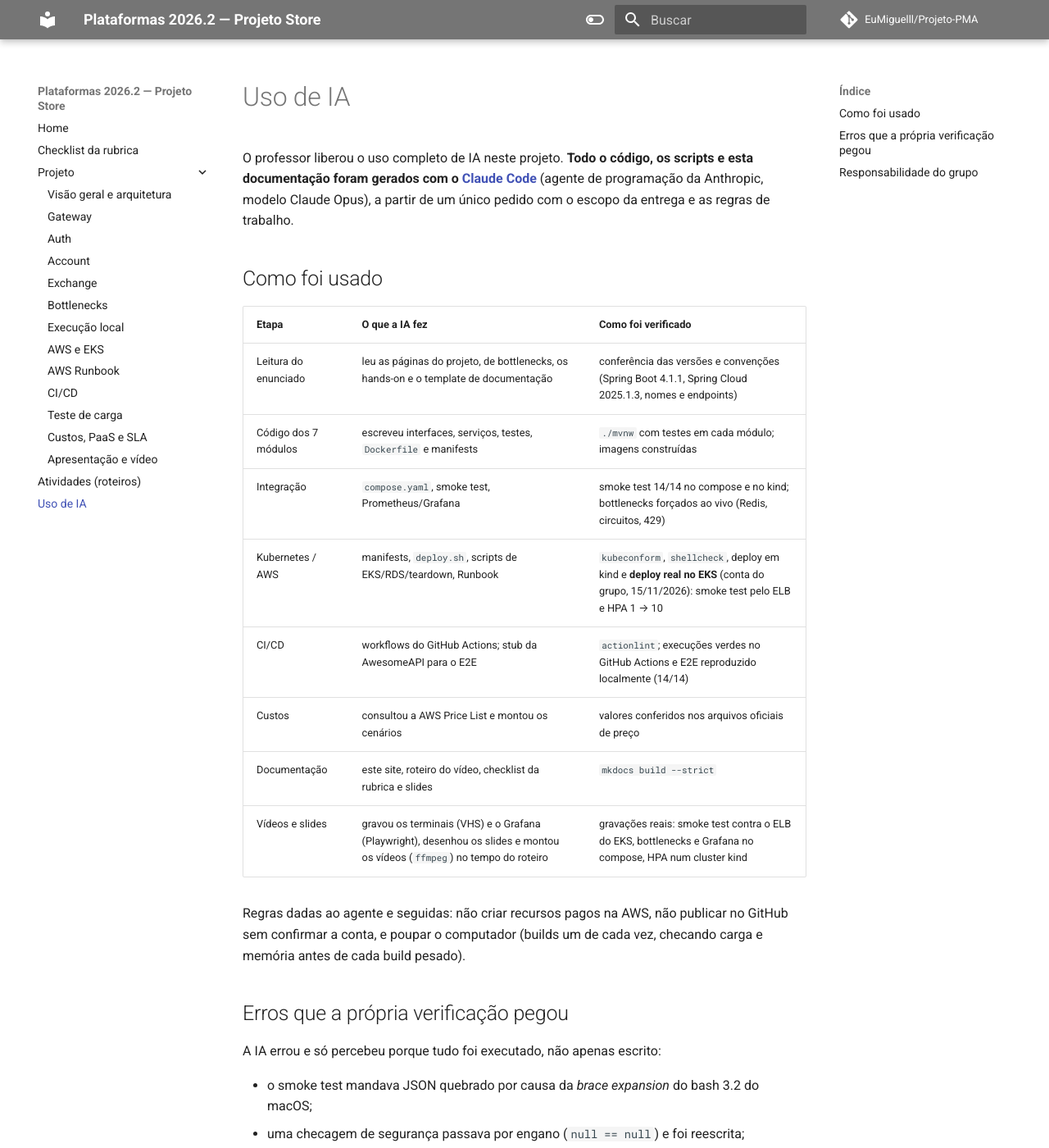
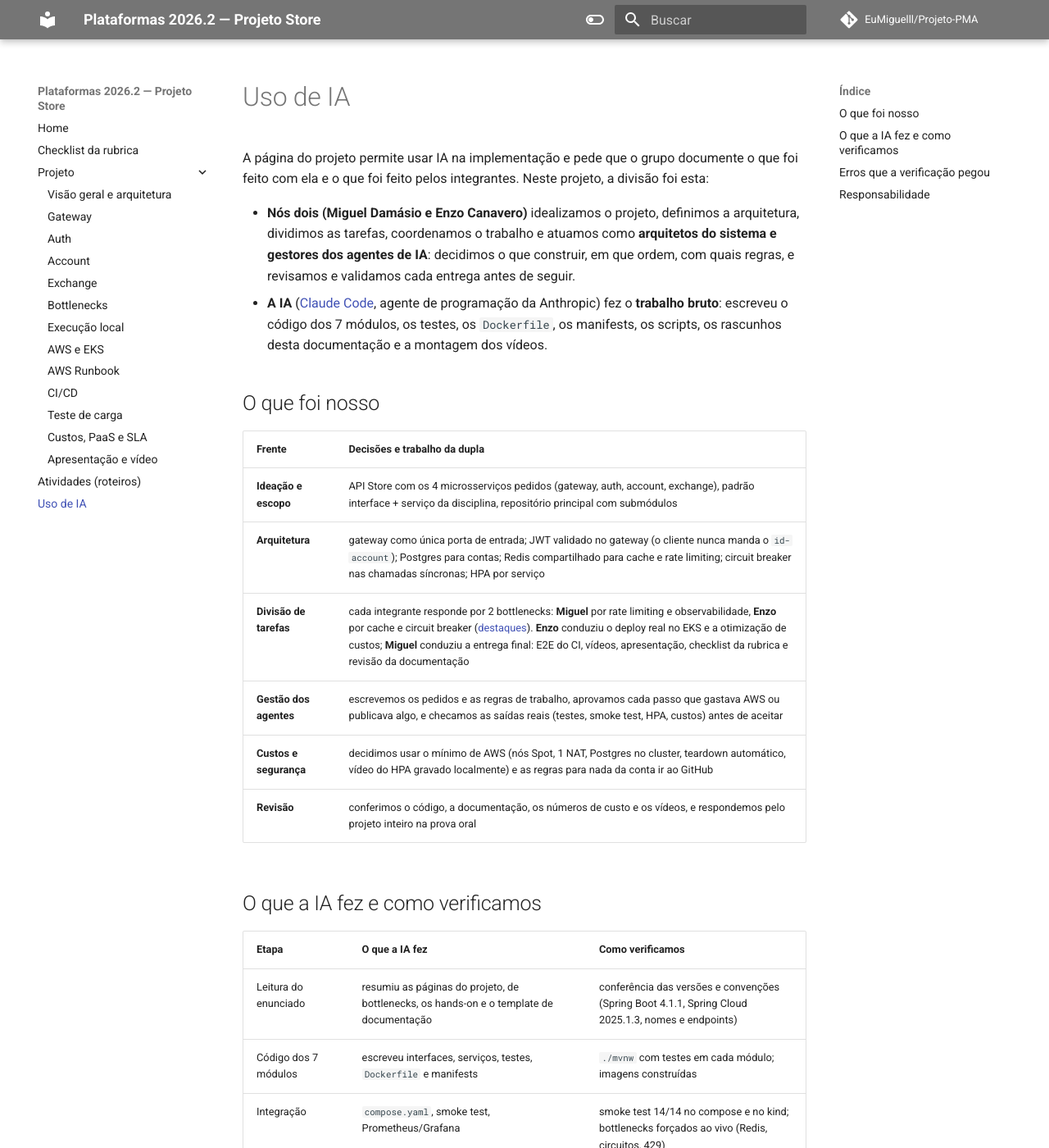
Before and after one commit to EuMiguelll/Projeto-PMA, an MkDocs documentation site: the page built from docs/uso-de-ia.md, in a window 1280 px wide and 1400 px high. Shown: the whole window at 82% size. Built offline with MkDocs 1.6.1 and Material for MkDocs 9.7.7, drawn with Linux system fonts in a browser that asks for light colours; comment, search, counter and statistics services are not loaded; some of the changed text lies outside the part shown.

Commit message:
Uso de IA: papéis da dupla e da IA; CI no espelho canavero/platform

```diff
--- a/docs/uso-de-ia.md
+++ b/docs/uso-de-ia.md
@@ -1,30 +1,47 @@
 # Uso de IA
 
-O professor liberou o uso completo de IA neste projeto. **Todo o código, os scripts e esta
-documentação foram gerados com o [Claude Code](https://claude.com/claude-code)** (agente de
-programação da Anthropic, modelo Claude Opus), a partir de um único pedido com o escopo da
-entrega e as regras de trabalho.
+A página do projeto permite usar IA na implementação e pede que o grupo documente o que foi
+feito com ela e o que foi feito pelos integrantes. Neste projeto, a divisão foi esta:
 
-## Como foi usado
+- **Nós dois (Miguel Damásio e Enzo Canavero)** idealizamos o projeto, definimos a arquitetura,
+  dividimos as tarefas, coordenamos o trabalho e atuamos como **arquitetos do sistema e gestores
+  dos agentes de IA**: decidimos o que construir, em que ordem, com quais regras, e revisamos e
+  validamos cada entrega antes de seguir.
+- **A IA** ([Claude Code](https://claude.com/claude-code), agente de programação da Anthropic)
+  fez o **trabalho bruto**: escreveu o código dos 7 módulos, os testes, os `Dockerfile`, os
+  manifests, os scripts, os rascunhos desta documentação e a montagem dos vídeos.
 
-| Etapa | O que a IA fez | Como foi verificado |
-|-------|----------------|---------------------|
-| Leitura do enunciado | leu as páginas do projeto, de bottlenecks, os hands-on e o template de documentação | conferência das versões e convenções (Spring Boot 4.1.1, Spring Cloud 2025.1.3, nomes e endpoints) |
+## O que foi nosso
+
+| Frente | Decisões e trabalho da dupla |
+|--------|------------------------------|
+| **Ideação e escopo** | API Store com os 4 microsserviços pedidos (gateway, auth, account, exchange), padrão interface + serviço da disciplina, repositório principal com submódulos |
+| **Arquitetura** | gateway como única porta de entrada; JWT validado no gateway (o cliente nunca manda o `id-account`); Postgres para contas; Redis compartilhado para cache e rate limiting; circuit breaker nas chamadas síncronas; HPA por serviço |
+| **Divisão de tarefas** | cada integrante responde por 2 bottlenecks: **Miguel** por rate limiting e observabilidade, **Enzo** por cache e circuit breaker ([destaques](projeto/bottlenecks.md#destaques-por-integrante)). **Enzo** conduziu o deploy real no EKS e a otimização de custos; **Miguel** conduziu a entrega final: E2E do CI, vídeos, apresentação, checklist da rubrica e revisão da documentação |
+| **Gestão dos agentes** | escrevemos os pedidos e as regras de trabalho, aprovamos cada passo que gastava AWS ou publicava algo, e checamos as saídas reais (testes, smoke test, HPA, custos) antes de aceitar |
+| **Custos e segurança** | decidimos usar o mínimo de AWS (nós Spot, 1 NAT, Postgres no cluster, teardown automático, vídeo do HPA gravado localmente) e as regras para nada da conta ir ao GitHub |
+| **Revisão** | conferimos o código, a documentação, os números de custo e os vídeos, e respondemos pelo projeto inteiro na prova oral |
+
+## O que a IA fez e como verificamos
+
+| Etapa | O que a IA fez | Como verificamos |
+|-------|----------------|------------------|
+| Leitura do enunciado | resumiu as páginas do projeto, de bottlenecks, os hands-on e o template de documentação | conferência das versões e convenções (Spring Boot 4.1.1, Spring Cloud 2025.1.3, nomes e endpoints) |
 | Código dos 7 módulos | escreveu interfaces, serviços, testes, `Dockerfile` e manifests | `./mvnw` com testes em cada módulo; imagens construídas |
 | Integração | `compose.yaml`, smoke test, Prometheus/Grafana | smoke test 14/14 no compose e no kind; bottlenecks forçados ao vivo (Redis, circuitos, 429) |
 | Kubernetes / AWS | manifests, `deploy.sh`, scripts de EKS/RDS/teardown, Runbook | `kubeconform`, `shellcheck`, deploy em kind e **deploy real no EKS** (conta do grupo, 15/11/2026): smoke test pelo ELB e HPA 1 → 10 |
 | CI/CD | workflows do GitHub Actions; stub da AwesomeAPI para o E2E | `actionlint`; execuções verdes no GitHub Actions e E2E reproduzido localmente (14/14) |
-| Custos | consultou a AWS Price List e montou os cenários | valores conferidos nos arquivos oficiais de preço |
-| Documentação | este site, roteiro do vídeo, checklist da rubrica e slides | `mkdocs build --strict` |
+| Custos | consultou a AWS Price List e montou os cenários | valores conferidos nos arquivos oficiais de preço e no AWS Pricing Calculator |
+| Documentação | rascunhos deste site, do roteiro do vídeo, do checklist da rubrica e dos slides | revisão nossa e `mkdocs build --strict` |
 | Vídeos e slides | gravou os terminais (VHS) e o Grafana (Playwright), desenhou os slides e montou os vídeos (`ffmpeg`) no tempo do roteiro | gravações reais: smoke test contra o ELB do EKS, bottlenecks e Grafana no compose, HPA num cluster kind |
 
-Regras dadas ao agente e seguidas: não criar recursos pagos na AWS, não publicar no GitHub sem
-confirmar a conta, e poupar o computador (builds um de cada vez, checando carga e memória
-antes de cada build pesado).
+Regras que demos aos agentes: não criar recursos pagos na AWS sem o nosso aval e sem teardown
+planejado, nunca versionar nada que identifique a conta (ID, ARNs, chaves), não publicar no
+GitHub sem confirmar a conta, e poupar o computador (builds um de cada vez).
 
-## Erros que a própria verificação pegou
+## Erros que a verificação pegou
 
-A IA errou e só percebeu porque tudo foi executado, não apenas escrito:
+A IA errou, e os erros só apareceram porque mandamos executar tudo, não apenas escrever:
 
 - o smoke test mandava JSON quebrado por causa da *brace expansion* do bash 3.2 do macOS;
 - uma checagem de segurança passava por engano (`null == null`) e foi reescrita;
@@ -32,15 +49,13 @@ A IA errou e só percebeu porque tudo foi executado, não apenas escrito:
   serviços — invisível no Docker Compose, só apareceu no teste em kind;
 - uma variável de zsh (`$img:latest`) virou `atest` por causa do modificador `:l`;
 - no EKS, a AwesomeAPI devolveu `429 QuotaExceeded` para os IPs dos NAT Gateways (do Mac, 200):
-  só o deploy real mostrou que o exchange precisa de API key na nuvem.
+  só o deploy real mostrou que o exchange precisa de API key na nuvem;
+- o E2E do GitHub Actions falhava pelo mesmo `429`, por um motivo externo ao código: trocamos a
+  API real por um stub no CI.
 
-## Responsabilidade do grupo
+## Responsabilidade
 
-Usar IA não tira a responsabilidade de entender e defender o projeto. Antes da entrega, o grupo
-deve:
-
-- [ ] ler o código de cada serviço e saber explicar o fluxo JWT (login → cookie → `/auth/solve` → `id-account`);
-- [ ] saber justificar cada bottleneck e os números medidos;
-- [ ] reler o [AWS Runbook](projeto/runbook.md) e as evidências do deploy real, e gravar os vídeos;
-- [ ] revisar os custos no AWS Pricing Calculator e colar o link da estimativa;
-- [ ] completar as [atividades](atividades.md) feitas em aula que não estão aqui.
+Usar IA não tira de nós a responsabilidade de entender e defender o projeto. Os dois sabem
+explicar o fluxo do JWT (login → cookie → `/auth/solve` → `id-account`), justificar cada
+bottleneck com os números medidos, reproduzir o deploy pelo [Runbook](projeto/runbook.md) e
+defender as escolhas de custo.
```
Also changed, not shown: docs/projeto/cicd.md (+6 -1 lines).
